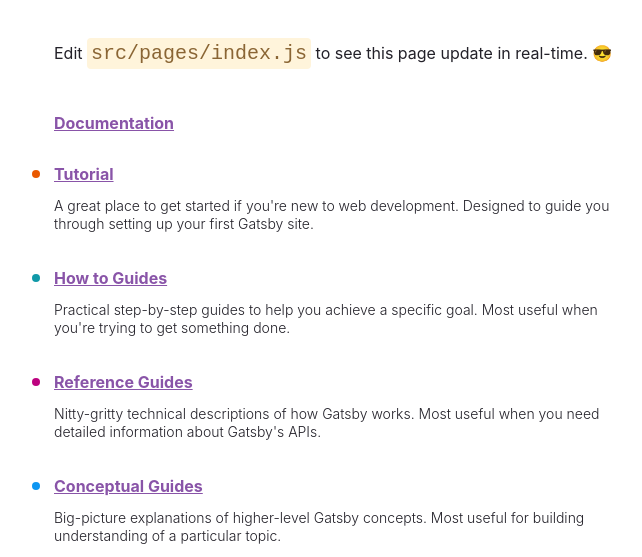
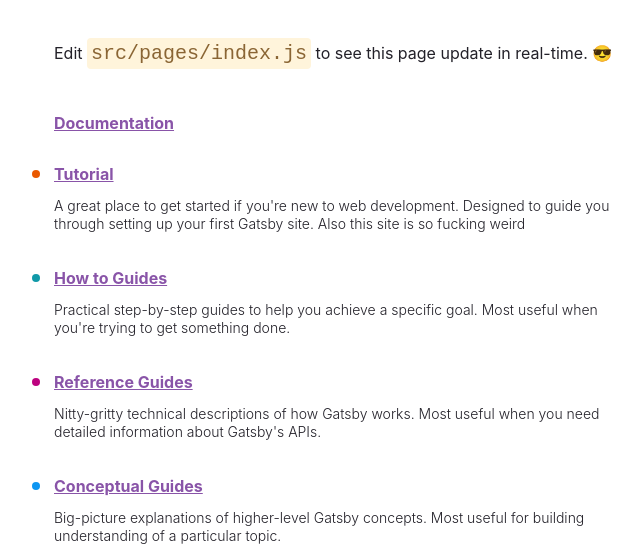
Before and after one commit to akashsivanandan99/first-gatsby-site, a Gatsby site: page / in a window 1280 px wide. Shown: the part 243-800 px from the top of the page, without its empty margins (50-692 px from the left). Built offline with nearby package versions, Linux system fonts and the light colour scheme; Gatsby itself is replaced by a stand-in of ours.

Commit message:
Modified message in main page

```diff
--- a/src/pages/index.js
+++ b/src/pages/index.js
@@ -82,7 +82,7 @@
     text: "Tutorial",
     url: "https://www.gatsbyjs.com/docs/tutorial/",
     description:
-      "A great place to get started if you're new to web development. Designed to guide you through setting up your first Gatsby site.",
+      "A great place to get started if you're new to web development. Designed to guide you through setting up your first Gatsby site. Also this site is so fucking weird",
     color: "#E95800",
   },
   {
```
